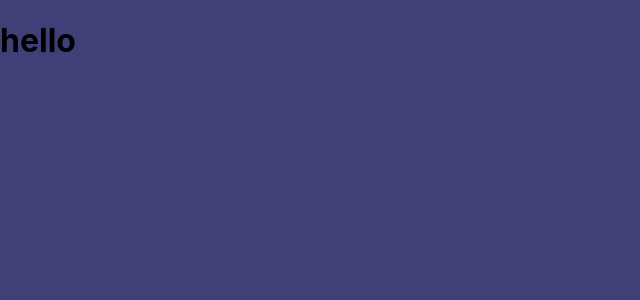
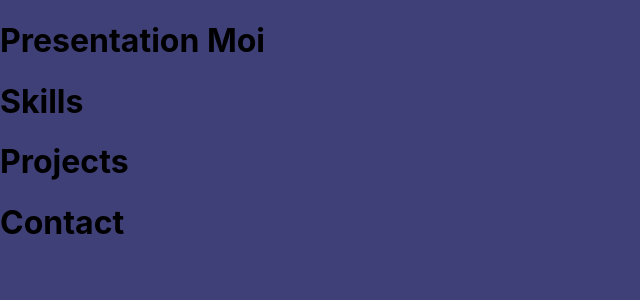
Before and after one commit to Manu-Marques/Portfolio, a React (Create React App) app: page / in a window 1280 px wide. Shown: the top 300 px of the page, without its empty margins (0-640 px from the left). Built offline with nearby package versions, Linux system fonts and the light colour scheme.

Commit message:
some html added

```diff
--- a/src/components/home/index.tsx
+++ b/src/components/home/index.tsx
@@ -2,10 +2,21 @@ import './styles.css';
 
 export default function Home() {
     return (
-        <div className="container">
+        <div className="home">
 
-<h1>hello</h1>
+            <div>
+                <h1>Presentation Moi</h1>
+            </div>
+            <div>
+                <h1>Skills</h1>
+            </div>
+            <div>
+                <h1>Projects</h1>
+            </div>
+            <div>
+                <h1>Contact</h1>
+            </div>
 
         </div>
     );
-    }
+}
--- a/src/components/home/styles.css
+++ b/src/components/home/styles.css
@@ -1,4 +1,4 @@
-.container {
+.home {
     max-width: 100%;
     width: 100%;
     overflow: hidden;
```
